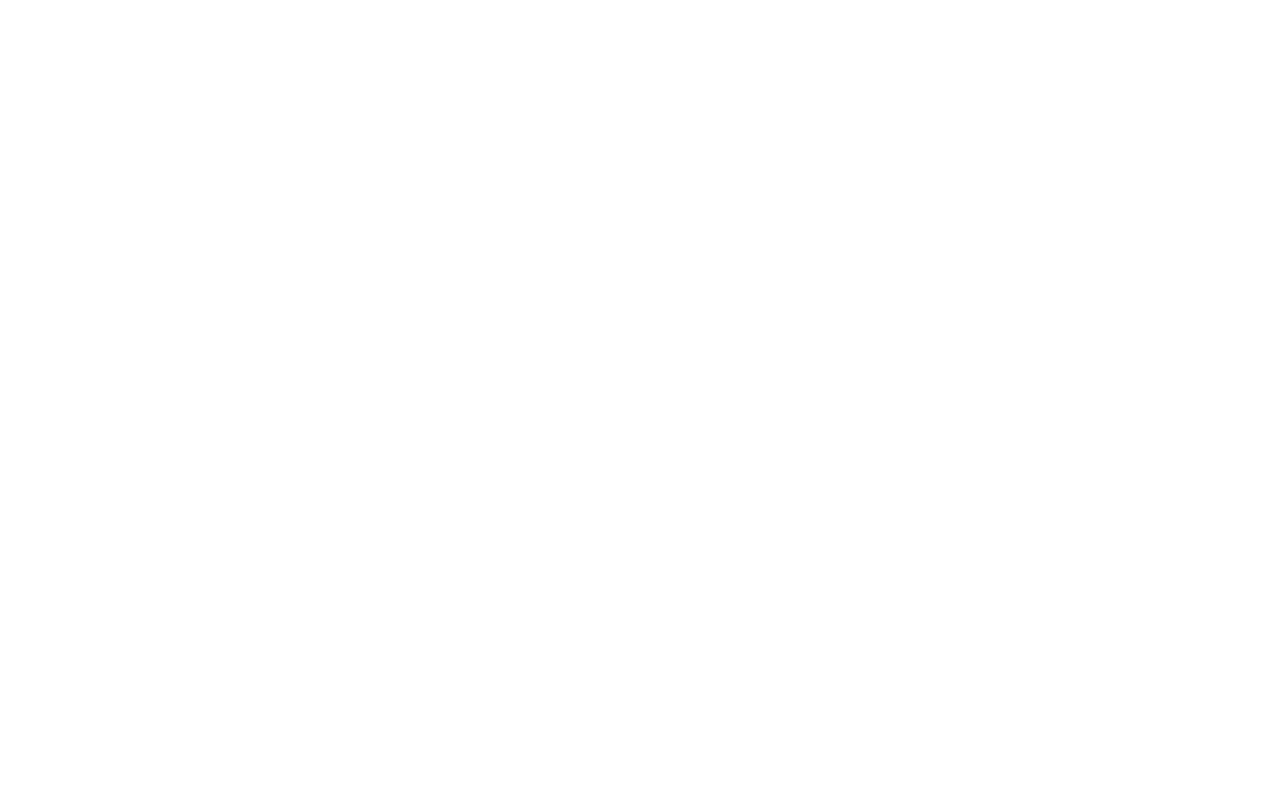
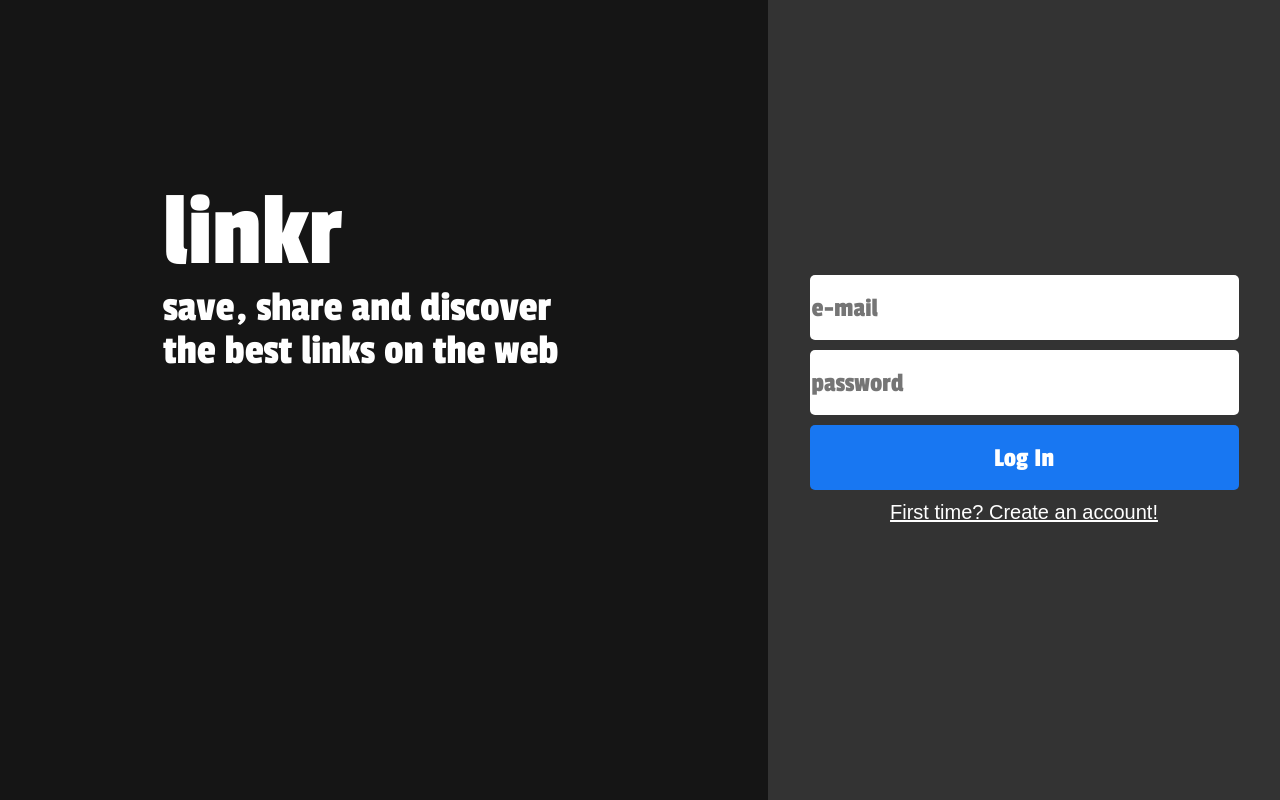
Before and after one commit to DCSouza2306/projetao-linkr-front-end-, a React (Create React App) app: page / in a window 1280 px wide. Before the commit this address had no page. Built offline with nearby package versions, Linux system fonts and the light colour scheme.

Commit message:
feat: header component ready

```diff
--- a/package.json
+++ b/package.json
@@ -6,8 +6,10 @@
     "@testing-library/jest-dom": "^5.16.5",
     "@testing-library/react": "^13.4.0",
     "@testing-library/user-event": "^13.5.0",
+    "axios": "^1.2.2",
     "react": "^18.2.0",
     "react-dom": "^18.2.0",
+    "react-icons": "^4.7.1",
     "react-router-dom": "^6.6.1",
     "react-scripts": "5.0.1",
     "styled-components": "^5.3.6",
--- a/public/index.html
+++ b/public/index.html
@@ -15,15 +15,13 @@
       user's mobile device or desktop. See https://developers.google.com/web/fundamentals/web-app-manifest/
     -->
     <link rel="manifest" href="%PUBLIC_URL%/manifest.json" />
-    <!--
-      Notice the use of %PUBLIC_URL% in the tags above.
-      It will be replaced with the URL of the `public` folder during the build.
-      Only files inside the `public` folder can be referenced from the HTML.
+    <link rel="preconnect" href="https://fonts.googleapis.com" />
+    <link rel="preconnect" href="https://fonts.gstatic.com" crossorigin />
+    <link
+      href="https://fonts.googleapis.com/css2?family=Passion+One:wght@400;700&display=swap"
+      rel="stylesheet"
+    />
 
-      Unlike "/favicon.ico" or "favicon.ico", "%PUBLIC_URL%/favicon.ico" will
-      work correctly both with client-side routing and a non-root public URL.
-      Learn how to configure a non-root public URL by running `npm run build`.
-    -->
     <title>React App</title>
   </head>
   <body>
--- a/src/App.js
+++ b/src/App.js
@@ -1,18 +1,21 @@
-
 import { BrowserRouter, Route, Routes } from "react-router-dom";
 import HashtagPage from "./pages/Hashtag-page";
-
+import SignUpPage from "./pages/SignUp-page";
+import LoginPage from "./pages/Login-page";
+import GlobalStyle from "./components/Global-style";
 
 function App() {
   return (
     <BrowserRouter>
+      <GlobalStyle />
 
 
       <Routes>
-        <Route path="/hashtag/?:hashtag" element={<HashtagPage />} />
+        <Route path="/hashtag" element={<HashtagPage />} />
+        <Route path="/sign-up" element={<SignUpPage />} />
+        <Route path="/" element={<LoginPage />} />
       </Routes>
     </BrowserRouter>
-
   );
 }
 
--- /dev/null
+++ b/src/components/Global-style.js
@@ -0,0 +1,57 @@
+import { createGlobalStyle } from "styled-components"
+
+const GlobalStyle = createGlobalStyle`
+    html, body, div, span, applet, object, iframe,
+    h1, h2, h3, h4, h5, h6, p, blockquote, pre,
+    a, abbr, acronym, address, big, cite, code,
+    del, dfn, em, img, ins, kbd, q, s, samp,
+    small, strike, strong, sub, sup, tt, var,
+    b, u, i, center,
+    dl, dt, dd, ol, ul, li,
+    fieldset, form, label, legend,
+    table, caption, tbody, tfoot, thead, tr, th, td,
+    article, aside, canvas, details, embed,
+    figure, figcaption, footer, header, hgroup,
+    menu, nav, output, ruby, section, summary,
+    time, mark, audio, video {
+        margin: 0;
+        padding: 0;
+        border: 0;
+        font-size: 100%;
+        font: inherit;
+        vertical-align: baseline;
+    }
+    /* HTML5 display-role reset for older browsers */
+    article, aside, details, figcaption, figure,
+    footer, header, hgroup, menu, nav, section {
+        display: block;
+    }
+    body {
+        line-height: 1;
+    }
+    ol, ul {
+        list-style: none;
+    }
+    blockquote, q {
+        quotes: none;
+    }
+    blockquote:before, blockquote:after,
+    q:before, q:after {
+        content: '';
+        content: none;
+    }
+    table {
+        border-collapse: collapse;
+        border-spacing: 0;
+    }
+    *{
+        box-sizing:border-box;
+    }
+    textarea:focus, input:focus, select:focus {
+    box-shadow: 0 0 0 0;
+    border: 0 none;
+    outline: 0;
+}
+`
+
+export default GlobalStyle
--- /dev/null
+++ b/src/components/Header.js
@@ -0,0 +1,80 @@
+import styled from "styled-components"
+import { IoIosArrowDown} from "react-icons/io"
+import { useState } from "react"
+
+export default function Header() {
+    const [showLoggoutBox, setShowLoggoutBox] = useState(false)
+
+    function toggleLogout(){
+        setShowLoggoutBox(!showLoggoutBox)
+        console.log("OI")
+    }
+
+    return (
+        <Container showLoggoutBox={showLoggoutBox}>
+            <h1>linkr</h1>
+            <div>
+                <IoIosArrowDown className="arrowIcon" onClick={() => toggleLogout()}/>
+                <img src="https://img.freepik.com/fotos-gratis/estilo-de-vida-beleza-e-moda-conceito-de-emocoes-de-pessoas-jovem-gerente-de-escritorio-feminino-asiatico-ceo-com-expressao-satisfeita-em-pe-sobre-um-fundo-branco-sorrindo-com-os-bracos-cruzados-sobre-o-peito_1258-59329.jpg?w=2000" />
+                <div className="logoutBox">
+                    Logout
+                </div>
+            </div>
+        </Container>
+    )
+}
+
+const Container = styled.header`
+    width: 100vw;
+    height: 72px;
+    display: flex;
+    align-items: center;
+    justify-content: space-between;
+    background-color: #151515;
+
+    div{
+        display: flex;
+        align-items: center;
+        position: relative;
+    }
+
+    .logoutBox{
+        width: 140px;
+        height: 72px;
+        background-color: #171717;
+        position: absolute;
+        top: 62px;
+        right: 0px;
+        font-size: 17px;
+        font-weight: bold;
+        color: #FFFFFF;
+        display: ${props => props.showLoggoutBox === false ? "none" : "flex"};
+        align-items: center;
+        justify-content: center;
+        border-radius: 0 0 0 20px;
+    }
+
+    .arrowIcon{
+        height: 30px;
+        width: 30px;
+        color: #FFFFFF;
+        margin-top: 16px;
+        margin-right: 8px;
+        cursor: pointer;
+    }
+
+    h1{
+        font-size: 49px;
+        font-weight: bold;
+        color: #FFFFFF;
+        margin-left: 32px;
+    }
+
+    img{
+        width: 53px;
+        height: 53px;
+        border-radius: 30000px;
+        margin-right: 32px;
+        object-fit: fill;
+    }
+`
--- /dev/null
+++ b/src/constants/url.js
@@ -0,0 +1 @@
+export const URL_BASE = "teste"
--- a/src/pages/Hashtag-page.js
+++ b/src/pages/Hashtag-page.js
@@ -1,10 +1,13 @@
 import styled from "styled-components"
+import Header from "../components/Header"
 
 export default function HashtagPage() {
     return (
         <Container>
-            aaaaaaa
-        aaaaaaaa
+            <Header />
+
+
+
         </Container>
     )
 }
--- /dev/null
+++ b/src/pages/Login-page.js
@@ -0,0 +1,47 @@
+import { SignUpContainer } from "./SignUp-page";
+import React, { useState } from "react";
+import { Link, useNavigate } from "react-router-dom";
+import axios from "axios";
+import { URL_BASE } from "../constants/url";
+
+export default function LoginPage() {
+  const [email, setEmail] = useState("");
+  const [password, setPassword] = useState("");
+  const [enable, setEnable] = useState(false);
+  const navigate = useNavigate();
+  return (
+    <SignUpContainer>
+      <div className="left-box-sign-up">
+        <div className="content-left">
+          <h1>linkr</h1>
+          <h2>save, share and discover the best links on the web</h2>
+        </div>
+      </div>
+
+      <div className="right-box-sign-up">
+        <form>
+          <input
+            type="email"
+            placeholder="e-mail"
+            value={email}
+            onChange={(e) => setEmail(e.target.value)}
+            disabled={enable}
+          />
+          <input
+            type="password"
+            placeholder="password"
+            value={password}
+            onChange={(e) => setPassword(e.target.value)}
+            disabled={enable}
+          />
+          <button className="button-sign-up" type="submit" disabled={enable}>
+            <p>Log In</p>
+          </button>
+        </form>
+        <Link to="/sign-up">
+          <button>First time? Create an account!</button>
+        </Link>
+      </div>
+    </SignUpContainer>
+  );
+}
--- /dev/null
+++ b/src/pages/SignUp-page.js
@@ -0,0 +1,175 @@
+import styled from "styled-components";
+import React, { useState } from "react";
+import { Link, useNavigate } from "react-router-dom";
+import axios from "axios";
+import { URL_BASE } from "../constants/url";
+
+export default function SignUpPage() {
+  const [name, setUserName] = useState("");
+  const [email, setEmail] = useState("");
+  const [password, setPassword] = useState("");
+  const [urlPicture, setUrlPicture] = useState("");
+  const [enable, setEnable] = useState(false);
+  const navigate = useNavigate();
+
+  function signUp(e) {
+    e.preventDefault();
+    if (name === "" || email === "" || password === "" || urlPicture === "") {
+      alert("Todos os campos devem ser preenchidos");
+      return;
+    }
+
+    setEnable(true);
+
+    const newUser = {
+      email,
+      password,
+      name,
+      urlPicture,
+    };
+
+    axios
+      .post(`${URL_BASE}/sign-up`, newUser)
+      .then((res) => {
+        if(res.data.message){
+            alert(res.data.message)
+            setEnable(false);
+            return;
+        }
+        navigate("/");
+      })
+      .catch((err) => {
+        alert(err.response.data.message);
+        setEnable(false);
+      });
+  }
+  return (
+    <SignUpContainer>
+      <div className="left-box-sign-up">
+        <div className="content-left">
+          <h1>linkr</h1>
+          <h2>save, share and discover the best links on the web</h2>
+        </div>
+      </div>
+
+      <div className="right-box-sign-up">
+        <form onSubmit={signUp}>
+          <input
+            type="email"
+            placeholder="e-mail"
+            value={email}
+            onChange={(e) => setEmail(e.target.value)}
+            disabled={enable}
+          />
+          <input
+            type="password"
+            placeholder="password"
+            value={password}
+            onChange={(e) => setPassword(e.target.value)}
+            disabled={enable}
+          />
+          <input
+            type="text"
+            placeholder="username"
+            value={name}
+            onChange={(e) => setUserName(e.target.value)}
+            disabled={enable}
+          />
+          <input
+            type="text"
+            placeholder="picture url"
+            value={urlPicture}
+            onChange={(e) => setUrlPicture(e.target.value)}
+            disabled={enable}
+          />
+          <button className="button-sign-up" type="submit" disabled={enable}>
+            <p>Sign Up</p>
+          </button>
+        </form>
+        <Link to="/">
+          <button>Switch back to log in</button>
+        </Link>
+      </div>
+    </SignUpContainer>
+  );
+}
+
+export const SignUpContainer = styled.div`
+  width: 100vw;
+  height: 100vh;
+  font-family: "Passion One", cursive;
+  display: flex;
+
+  .left-box-sign-up {
+    background-color: #151515;
+    height: 100vh;
+    width: 60vw;
+    color: #ffffff;
+    padding-top: 180px;
+    display: flex;
+    justify-content: center;
+
+    .content-left {
+      width: 442px;
+      h1 {
+        font-size: 106px;
+      }
+      h2 {
+        font-size: 43px;
+      }
+    }
+  }
+
+  .right-box-sign-up {
+    background-color: #333333;
+    width: 40vw;
+    height: 100vh;
+    display: flex;
+    flex-direction: column;
+    align-items: center;
+    justify-content: center;
+
+    form {
+      display: flex;
+      flex-direction: column;
+      align-items: center;
+      justify-content: center;
+
+      input {
+        width: 429px;
+        height: 65px;
+        margin-bottom: 10px;
+        border-radius: 5px;
+        border: none;
+        font-size: 27px;
+        font-family: "Passion One", cursive;
+        color: #9f9f9f;
+      }
+
+      .button-sign-up {
+        background-color: #1877f2;
+        color: #ffffff;
+        width: 429px;
+        height: 65px;
+        margin-bottom: 10px;
+        border-radius: 5px;
+        border: none;
+        font-size: 27px;
+        font-family: "Passion One", cursive;
+        text-decoration: none;
+      }
+    }
+
+    button {
+      background-color: #333333;
+      font-size: 20px;
+      color: #ffffff;
+      text-decoration: underline;
+      border: none;
+
+      :hover {
+        cursor: pointer;
+      }
+    }
+  }
+`;
```
Also changed, not shown: 1 other file (tests, documents, lock files or other folders).
